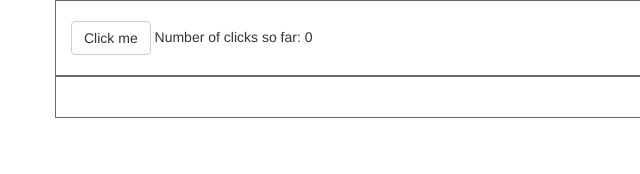
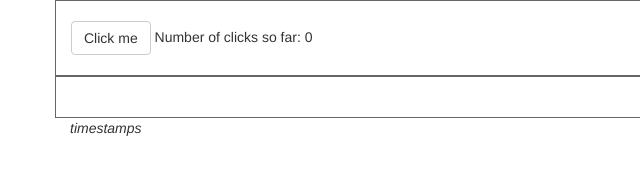
Before and after one commit to danieledamiani/angularjs-es5, a website: page src/index.html in a window 1280 px wide. Shown: the full height of the page, 0-640 px from the left. Drawn offline with nearby package versions, Linux system fonts and the light colour scheme.

Commit message:
timeStamps label

```diff
--- a/src/index.html
+++ b/src/index.html
@@ -20,6 +20,9 @@
       <div class="col-xs-12 padded bordered">
         <time-stamps></time-stamps>
       </div>
+      <div class="col-xs-12">
+        <em>timestamps</em>
+      </div>
     </div>
   </div>
   <script src="../node_modules/angular/angular.min.js"></script>
```
